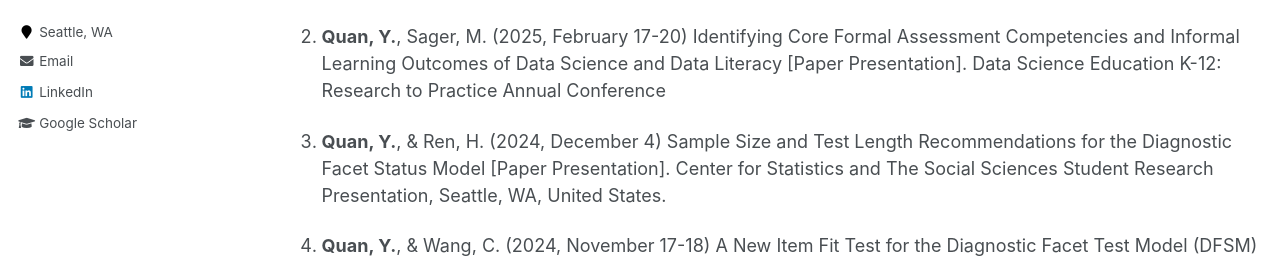
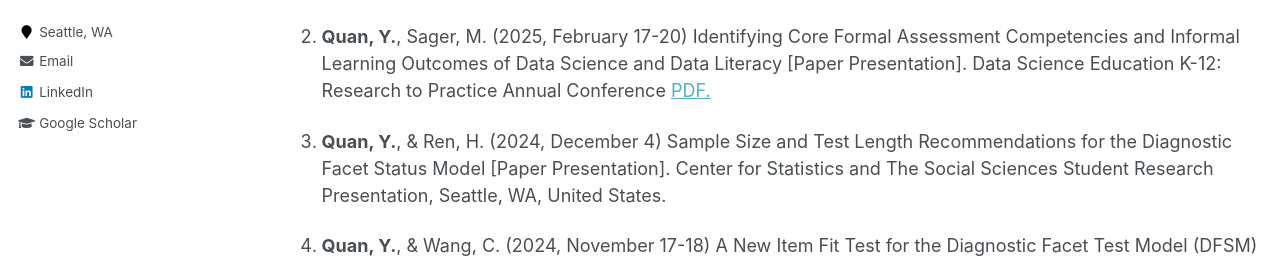
Before and after one commit to yalequan/yalequan.github.io, a Jekyll site: the page built from _pages/publications_and_presentations.md, in a window 1280 px wide and 900 px high. Shown: the part 373-635 px from the top of the window. Built offline with Jekyll 4.4.1, drawn with Linux system fonts in a browser that asks for light colours.

Commit message:
Update publications_and_presentations.md

```diff
--- a/_pages/publications_and_presentations.md
+++ b/_pages/publications_and_presentations.md
@@ -11,7 +11,7 @@ author_profile: true
 
 1. **Quan, Y.**, & Wang, C. (In Press) Collapsing or not? A Practical Guide to Handling Sparse Responses for Polytomous Items. Methodology
 
-2. **Quan, Y.**, Sager, M. (2025, February 17-20) Identifying Core Formal Assessment Competencies and Informal Learning Outcomes of Data Science and Data Literacy [Paper Presentation]. Data Science Education K-12: Research to Practice Annual Conference
+2. **Quan, Y.**, Sager, M. (2025, February 17-20) Identifying Core Formal Assessment Competencies and Informal Learning Outcomes of Data Science and Data Literacy [Paper Presentation]. Data Science Education K-12: Research to Practice Annual Conference <a href="yalequan.github.io/files/Quan_Sager_DS4E_Conference.pdf" target="_blank">PDF.</a>
 
 3. **Quan, Y.**, & Ren, H. (2024, December 4) Sample Size and Test Length Recommendations for the Diagnostic Facet Status Model [Paper Presentation]. Center for Statistics and The Social Sciences Student Research Presentation, Seattle, WA, United States.
 
```
